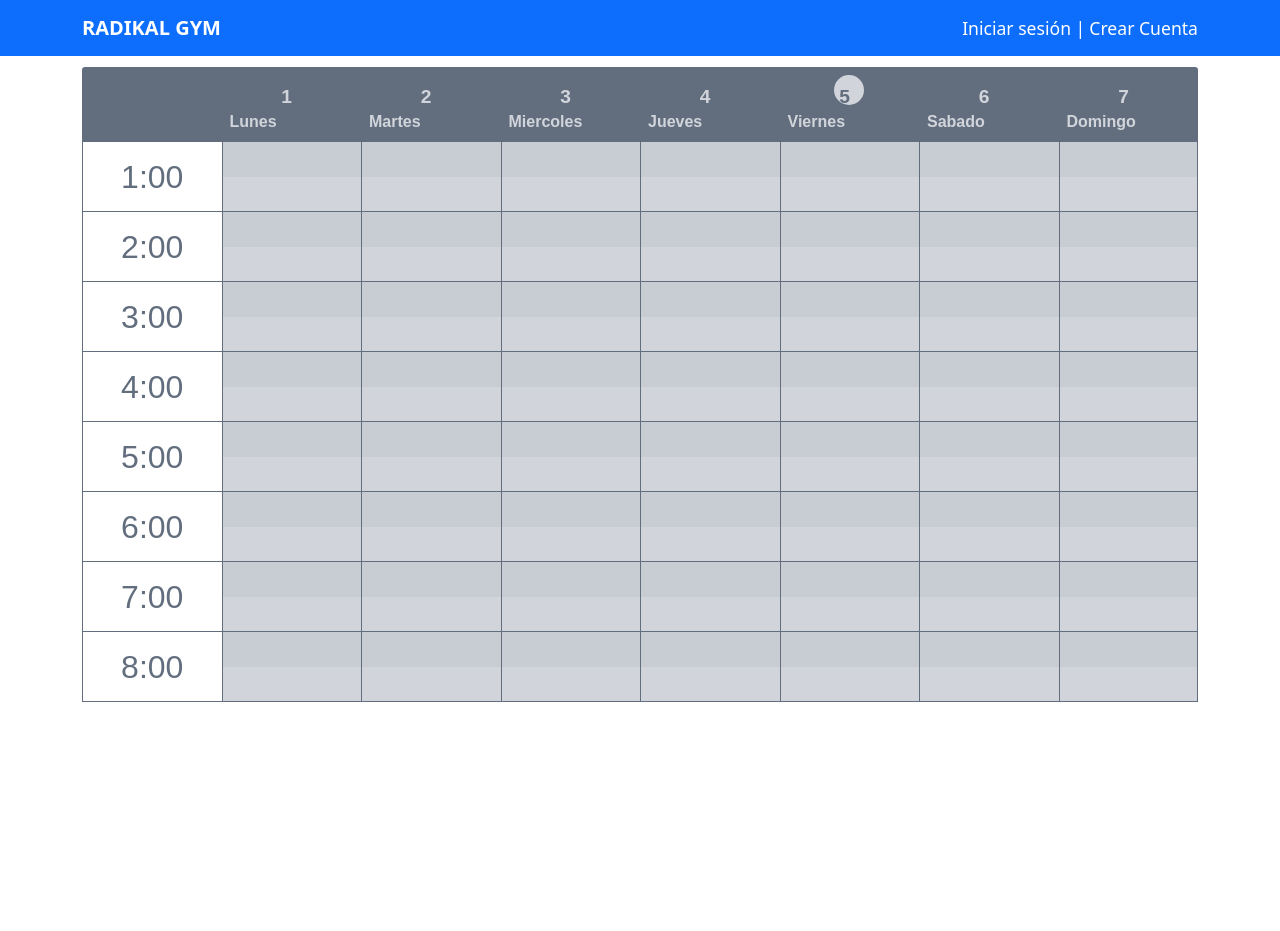
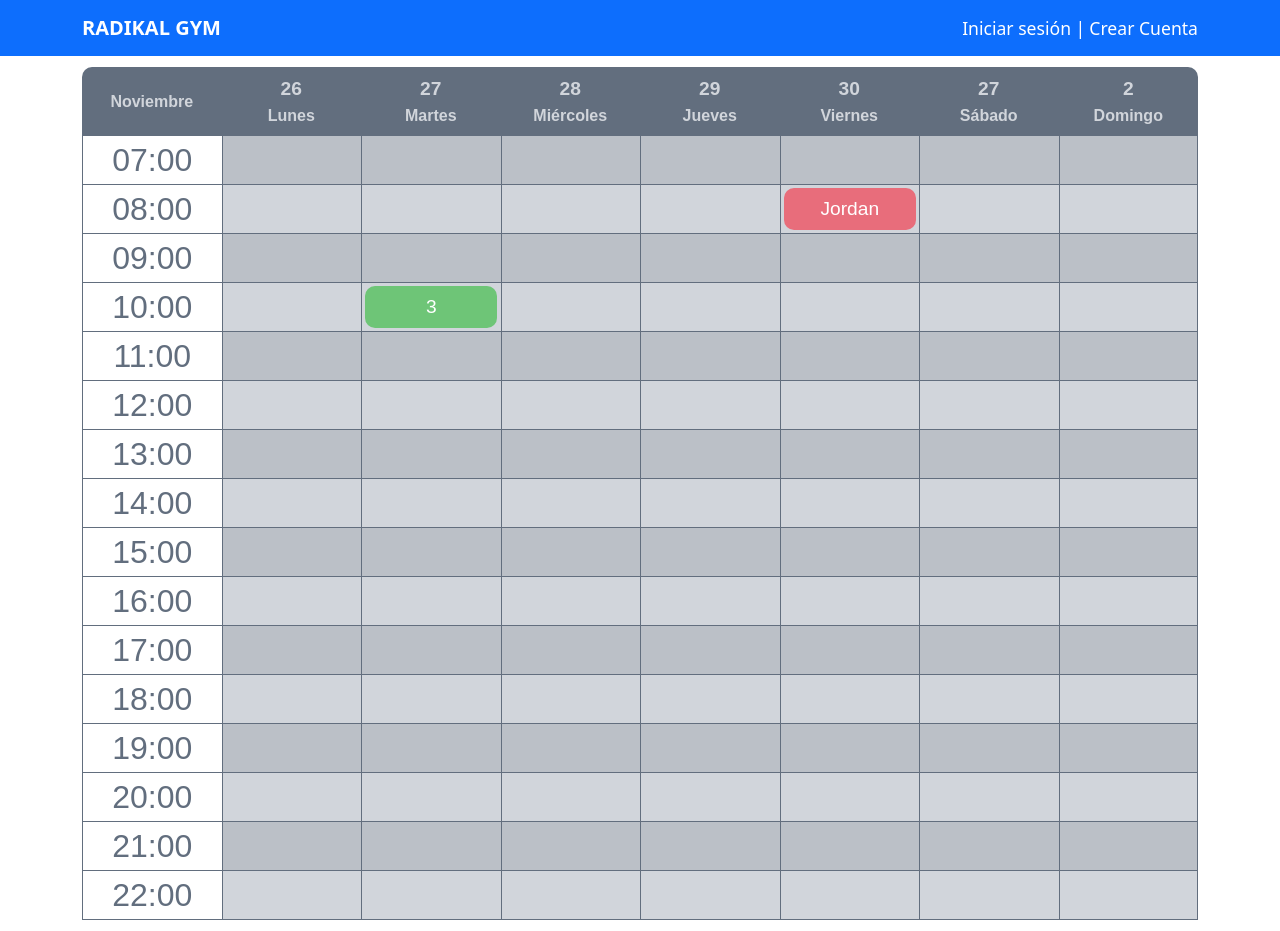
Before and after one commit to jrdnbrj/gym-client, a Next.js app: page / in a window 1280 px wide. Before the commit the page ends 800 px from the top, so only its background shows below. Built offline with nearby package versions, Linux system fonts and the light colour scheme; no server answers.

Commit message:
Calendar, Navbar

```diff
--- a/src/assets/styles.css
+++ b/src/assets/styles.css
@@ -40,27 +40,23 @@
 }
 
 .calendar thead tr th:first-child {
-	border-radius: 3px 0 0 0;
+	border-radius: 10px 0 0 0;
 }
 
 .calendar thead tr th:last-child {
-	border-radius: 0 3px 0 0;
+	border-radius: 0 10px 0 0;
 }
 
 .calendar thead tr th .day {
+	font-size: 1.2em;
 	display: block;
-	font-size: 1.2em;
-	border-radius: 50%;
-	width: 30px;
-	height: 30px;
-	margin: 0 auto 5px;
-	padding: 5px;
-	line-height: 1.8;
+	text-align: center;
 }
 
-.calendar thead tr th .day.active {
-	background: #d1d5db;
-	color: #626e7e;
+.calendar thead tr th .long {
+	font-size: 1em;
+	display: block;
+	text-align: center;
 }
 
 .calendar thead tr th .short {
@@ -77,10 +73,10 @@
 }
 
 .calendar tbody tr:nth-child(odd) {
-	background: #c8cdd4;
+	background: #bbc0c7;
 }
 
-.calendar tbody tr:nth-child(2n + 0) td {
+.calendar tbody tr:nth-child(1n + 0) td {
 	border-bottom: 1px solid #626e7e;
 }
 
@@ -90,7 +86,6 @@
 	border-left: 1px solid #626e7e;
 	position: relative;
 	height: 35px;
-	cursor: pointer;
 }
 
 .calendar tbody tr td:last-child {
@@ -112,17 +107,17 @@
 	display: block;
 }
 
-@media (max-width: 60em) {
+@media (max-width: 991px) {
 	.calendar thead tr th .long {
 	  	display: none;
 	}
 	.calendar thead tr th .short {
 	  	display: block;
+		text-align: center;
 	}
-	.calendar tbody tr td.hour span {
-		transform: rotate(270deg);
-		-webkit-transform: rotate(270deg);
-		-moz-transform: rotate(270deg);
+	.calendar tbody tr td.hour {
+		font-size: 1.1em;
+		padding: 5px;
 	}
 }
 
@@ -152,3 +147,22 @@
 		-moz-transform: translateY(16px) rotate(270deg);
 	}
 }
+
+.calendar tbody tr td.busy div,
+.calendar tbody tr td.available div {
+	background: #ff04197e;
+	/* height: 90%; */
+	width: 95%;
+	display: block;
+	margin: auto;
+	border: 0;
+	border-radius: 10px;
+	cursor: pointer;
+	padding: 5% 0;
+	font-size: 1.2em;
+	color: #fff;
+}
+
+.calendar tbody tr td.available div {
+	background: #09b4127e;
+}
--- a/src/components/Calendar.tsx
+++ b/src/components/Calendar.tsx
@@ -1,49 +1,105 @@
+import { useState, useEffect } from 'react';
+
+import Modal from "../components/Modal";
+import Form from 'react-bootstrap/Form';
+import Button from 'react-bootstrap/Button';
+import FloatingLabel from 'react-bootstrap/FloatingLabel';
+
+
+const months = [
+    ['Enero', 'ENE', 31], ['Febrero', 'FEB', 28], ['Marzo', 'MAR', 31], ['Abril', 'ABR', 30],
+    ['Mayo', 'MAY', 31], ['Junio', 'JUN', 30], ['Julio', 'JUL', 31], ['Agosto', 'AGO', 31],
+    ['Septiembre', 'SEP', 30], ['Octubre', 'OCT', 31], ['Noviembre', 'NOV', 30], ['Diciembre', 'DIC', 31]
+];
+
+const days = [
+    ['Lunes', 'LUN'], ['Martes', 'MAR'], ['Miércoles', 'MIE'], ['Jueves', 'JUE'],
+    ['Viernes', 'VIE'], ['Sábado', 'SAB'], ['Domingo', 'DOM']
+]
+
 const Calendar = () => {
+
+    const date = new Date();
+
+    const [showModal, setShowModal] = useState(false);
+
+    const [month, setMonth] = useState(months[date.getMonth()]);
+    const [day, setDay] = useState(date.getDay() - 1);
+    const [today, setToday] = useState(date.getDate());
+
+    const openModal = () => setShowModal(true);
+    const closeModal = () => setShowModal(false);
+
+    const GetDay = ({ i }) => {
+        let num;
+
+        if (day === i)
+            num = today;
+        else {
+            num = today + i - 1;
+            if (num > month[2])
+                num -= month[2];
+        }
+
+        return <span className="day">{num}</span>
+    }
+
+    const bookClass = e => {
+        e.preventDefault();
+        console.log('booking');
+    }
+
+    const bookClassComponent = () => {
+        return <>
+            <Form onSubmit={bookClass}>
+                <Form.Text>Costo Mensual: $100</Form.Text>
+                <Form.Select>
+                    <option hidden value=''>Escoge un instructor</option>
+                    <option value="instructor1">Instructor 1</option>
+                    <option value="instructor2">Instructor 2</option>
+                    <option value="instructor3">Instructor 3</option>
+                </Form.Select>
+                <FloatingLabel
+                    controlId="floatingInput"
+                    label="Cupos"
+                    className="my-3"
+                >
+                    <Form.Control type="number" placeholder="Cupos disponibles" />
+                </FloatingLabel>
+                <Button className="mt-2" type="submit">Reservar</Button>
+            </Form>
+        </>
+    }
+
     return (
+        <>
+            <Modal
+                show={showModal}
+                onHide={() => setShowModal(false)}
+                header='Reservar Clase'
+                ModalBody={bookClassComponent}
+            />
             <table className="calendar">
                 <thead>
                     <tr>
-                    <th></th>
                         <th>
-                        <span className="day">1</span>
-                        <span className="long">Lunes</span>
-                        <span className="short">Lu</span>
+                            <span className="long">{month[0]}</span>
+                            <span className="short">{month[1]}</span>
                         </th>
-                    <th>
-                        <span className="day">2</span>
-                        <span className="long">Martes</span>
-                        <span className="short">Ma</span>
+                        {days.map((day, i) => {
+                            return (
+                                <th key={i}>
+                                    <GetDay i={i} />
+                                    <span className="long">{day[0]}</span>
+                                    <span className="short">{day[1]}</span>
                                 </th>
-                    <th>
-                        <span className="day">3</span>
-                        <span className="long">Miercoles</span>
-                        <span className="short">Mi</span>
-                    </th>
-                    <th>
-                        <span className="day">4</span>
-                        <span className="long">Jueves</span>
-                        <span className="short">Ju</span>
-                    </th>
-                    <th>
-                        <span className="day active">5</span>
-                        <span className="long">Viernes</span>
-                        <span className="short">Vi</span>
-                    </th>
-                    <th>
-                        <span className="day">6</span>
-                        <span className="long">Sabado</span>
-                        <span className="short">Sa</span>
-                    </th>
-                    <th>
-                        <span className="day">7</span>
-                        <span className="long">Domingo</span>
-                        <span className="short">Do</span>
-                    </th>
+                            )
+                        })}
                     </tr>
                 </thead>
                 <tbody>
                     <tr>
-                    <td className="hour" rowSpan="2"><span>1:00</span></td>
+                        <td className="hour"><span>07:00</span></td>
                         <td></td>
                         <td></td>
                         <td></td>
@@ -53,6 +109,21 @@ const Calendar = () => {
                         <td></td>
                     </tr>
                     <tr>
+                        <td className="hour"><span>08:00</span></td>
+                        <td></td>
+                        <td></td>
+                        <td></td>
+                        <td></td>
+                        <td className="busy">
+                            <div onClick={openModal}>
+                                <span>Jordan</span>
+                            </div>
+                        </td>
+                        <td></td>
+                        <td></td>
+                    </tr>
+                    <tr>
+                        <td className="hour"><span>09:00</span></td>
                         <td></td>
                         <td></td>
                         <td></td>
@@ -62,7 +133,21 @@ const Calendar = () => {
                         <td></td>
                     </tr>
                     <tr>
-                    <td className="hour" rowSpan="2"><span>2:00</span></td>
+                        <td className="hour"><span>10:00</span></td>
+                        <td></td>
+                        <td className="available">
+                            <div onClick={openModal}>
+                                <span>3</span>
+                            </div>
+                        </td>
+                        <td></td>
+                        <td></td>
+                        <td></td>
+                        <td></td>
+                        <td></td>
+                    </tr>
+                    <tr>
+                        <td className="hour"><span>11:00</span></td>
                         <td></td>
                         <td></td>
                         <td></td>
@@ -72,6 +157,7 @@ const Calendar = () => {
                         <td></td>
                     </tr>
                     <tr>
+                        <td className="hour"><span>12:00</span></td>
                         <td></td>
                         <td></td>
                         <td></td>
@@ -81,7 +167,7 @@ const Calendar = () => {
                         <td></td>
                     </tr>
                     <tr>
-                    <td className="hour" rowSpan="2"><span>3:00</span></td>
+                        <td className="hour"><span>13:00</span></td>
                         <td></td>
                         <td></td>
                         <td></td>
@@ -91,6 +177,7 @@ const Calendar = () => {
                         <td></td>
                     </tr>
                     <tr>
+                        <td className="hour"><span>14:00</span></td>
                         <td></td>
                         <td></td>
                         <td></td>
@@ -100,7 +187,7 @@ const Calendar = () => {
                         <td></td>
                     </tr>
                     <tr>
-                    <td className="hour" rowSpan="2"><span>4:00</span></td>
+                        <td className="hour"><span>15:00</span></td>
                         <td></td>
                         <td></td>
                         <td></td>
@@ -110,6 +197,7 @@ const Calendar = () => {
                         <td></td>
                     </tr>
                     <tr>
+                        <td className="hour"><span>16:00</span></td>
                         <td></td>
                         <td></td>
                         <td></td>
@@ -119,7 +207,7 @@ const Calendar = () => {
                         <td></td>
                     </tr>
                     <tr>
-                    <td className="hour" rowSpan="2"><span>5:00</span></td>
+                        <td className="hour"><span>17:00</span></td>
                         <td></td>
                         <td></td>
                         <td></td>
@@ -129,6 +217,7 @@ const Calendar = () => {
                         <td></td>
                     </tr>
                     <tr>
+                        <td className="hour"><span>18:00</span></td>
                         <td></td>
                         <td></td>
                         <td></td>
@@ -138,7 +227,7 @@ const Calendar = () => {
                         <td></td>
                     </tr>
                     <tr>
-                    <td className="hour" rowSpan="2"><span>6:00</span></td>
+                        <td className="hour"><span>19:00</span></td>
                         <td></td>
                         <td></td>
                         <td></td>
@@ -148,6 +237,7 @@ const Calendar = () => {
                         <td></td>
                     </tr>
                     <tr>
+                        <td className="hour"><span>20:00</span></td>
                         <td></td>
                         <td></td>
                         <td></td>
@@ -157,7 +247,7 @@ const Calendar = () => {
                         <td></td>
                     </tr>
                     <tr>
-                    <td className="hour" rowSpan="2"><span>7:00</span></td>
+                        <td className="hour"><span>21:00</span></td>
                         <td></td>
                         <td></td>
                         <td></td>
@@ -167,25 +257,7 @@ const Calendar = () => {
                         <td></td>
                     </tr>
                     <tr>
-                    <td></td>
-                    <td></td>
-                    <td></td>
-                    <td></td>
-                    <td></td>
-                    <td></td>
-                    <td></td>
-                </tr>
-                <tr>
-                    <td className="hour" rowSpan="2"><span>8:00</span></td>
-                    <td></td>
-                    <td></td>
-                    <td></td>
-                    <td></td>
-                    <td></td>
-                    <td></td>
-                    <td></td>
-                </tr>
-                <tr>
+                        <td className="hour"><span>22:00</span></td>
                         <td></td>
                         <td></td>
                         <td></td>
@@ -196,6 +268,7 @@ const Calendar = () => {
                     </tr>
                 </tbody>
             </table>
+        </>
     )
 }
 
--- /dev/null
+++ b/src/components/Modal.tsx
@@ -0,0 +1,21 @@
+import Modal from 'react-bootstrap/Modal';
+import Button from 'react-bootstrap/Button';
+import Form from 'react-bootstrap/Form';
+
+
+const ModalWeb = ({ show, onHide, header, ModalBody }) => {
+    return (
+        <Modal show={show} onHide={onHide} centered>
+            <Modal.Header closeButton>
+                <Modal.Title>
+                    {header}
+                </Modal.Title>
+            </Modal.Header>
+            <Modal.Body>
+                <ModalBody />
+            </Modal.Body>
+        </Modal>
+    );
+}
+
+export default ModalWeb;
--- a/src/pages/index.tsx
+++ b/src/pages/index.tsx
@@ -1,13 +1,12 @@
 import { Container } from "react-bootstrap";
 import Calendar from "../components/Calendar";
+
 export interface HomeProps {}
 
 export const Home = (_props: HomeProps): JSX.Element => {
-
     return (
         <Container>
             <Calendar />
-            {/* <h1>Home</h1> */}
         </Container>
     );
 };
```
Also changed, not shown: src/redux/reducers/index.ts (+5 -5 lines). Lines whose indentation alone changed are shown as unchanged.
